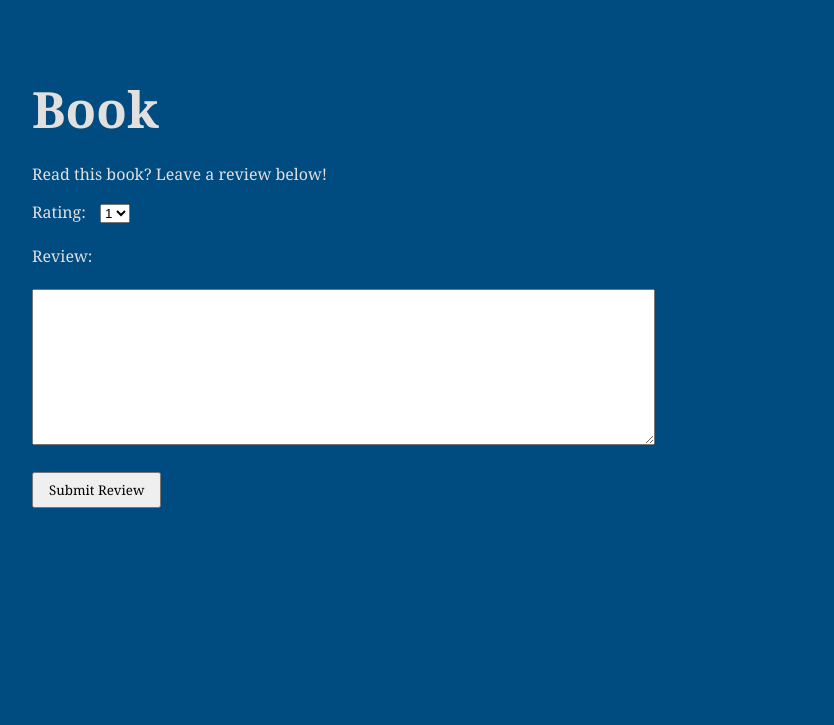
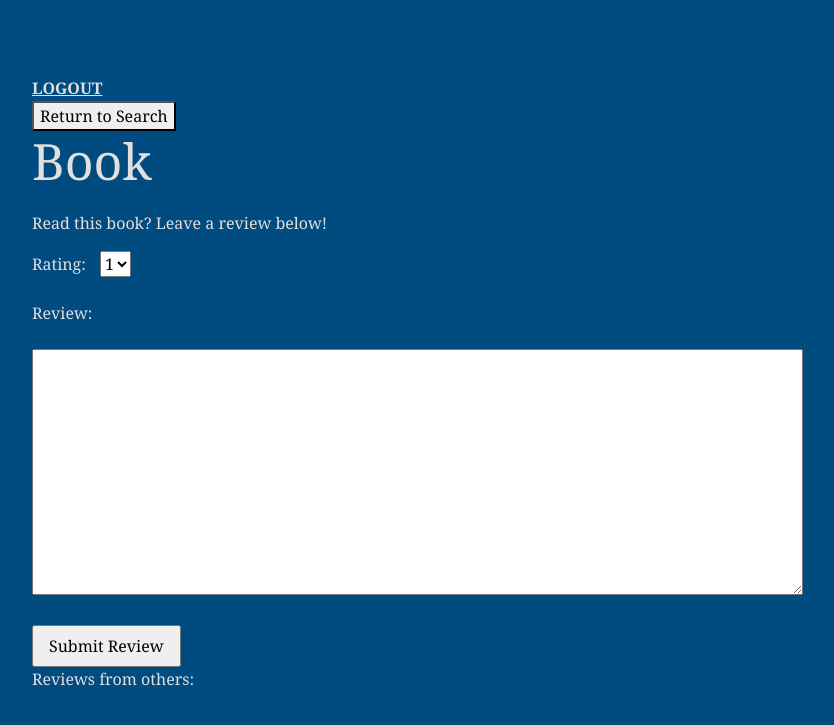
Before and after one commit to CMPSC297/project-2-sherry, a Flask app: template templates/book.html in a window 1280 px wide. Shown: the top 725 px of the page, without its empty margins (43-877 px from the left). Run offline with Flask 2, Linux system fonts and the light colour scheme; the template is opened without the code that fills it, so the values that code supplies are empty; some libraries are stand-ins or nearby versions.

Commit message:
Review functionality works

```diff
--- a/application.py
+++ b/application.py
@@ -9,17 +9,19 @@ from sqlalchemy.sql import text
 from sqlalchemy.orm import scoped_session, sessionmaker
 
 app = Flask(__name__)
-
+app.secret_key = '_23hd9udhf*HUHDF'
+# app.config['SECRET_KEY'] = 'hfouuwu9e8r9ui23jrojrlefl'
 # Configure session to use filesystem
-app.config["SESSION_PERMANENT"] = False
-app.config["SESSION_TYPE"] = "filesystem"
-Session(app)
+# app.config["SESSION_PERMANENT"] = False
+# app.config["SESSION_TYPE"] = "filesystem"
+# app.config['SECRET_KEY'] = 'hfouuwu9e8r9ui23jrojrlefl'
+# Session(app)
 
 # Set up database
 engine = create_engine("postgresql://localhost/sherryzhang")
 db = scoped_session(sessionmaker(bind=engine))
 
-app = Flask(__name__)
+# app = Flask(__name__)
 
 @app.route("/")
 def index():
@@ -60,10 +62,14 @@ def signin():
 def login():
     if request.method == "POST":
         username = request.form["username"]
+        session['sessionUsername'] = username
         password = request.form["password"]
 
         userInfo = db.execute(text("SELECT * FROM users WHERE username = :username AND password = :password"),
             {"username": username, "password": password}).fetchone()
+
+        # id = db.execute(text("SELECT id FROM users WHERE username = :username"), {"username": username}).fetchone()
+        # session['userSessionID'] = id
 
         if userInfo:
             return render_template("search.html")
@@ -74,6 +80,7 @@ def login():
 @app.route("/logout", methods=["POST"])
 def logout():
     if request.method == "POST":
+        session.pop("sessionUsername", None)
         return render_template("index.html")
 
 # Search Button
@@ -88,8 +95,8 @@ def search():
 
         # Searching by ISBN
         elif isbn and title == "" and author == "":
-            books = db.execute(text("SELECT * FROM books WHERE isbn = :isbn"),
-                {"isbn": isbn}).fetchall()
+            books = db.execute(text("SELECT * FROM books WHERE isbn LIKE :isbn"),
+                {"isbn": isbn+"%"}).fetchall()
             if books:
                 return render_template("search.html", books=books)
             else:
@@ -97,8 +104,8 @@ def search():
 
         # Searching by Book Title
         elif title and isbn == "" and author == "":
-            books = db.execute(text("SELECT * FROM books WHERE title = :title"),
-                {"title": title}).fetchall()
+            books = db.execute(text("SELECT * FROM books WHERE title LIKE :title"),
+                {"title": title+"%"}).fetchall()
             if books:
                 return render_template("search.html", books=books)
             else:
@@ -106,8 +113,8 @@ def search():
 
         # Searching by Author
         elif author and isbn == "" and title == "":
-            books = db.execute(text("SELECT * FROM books WHERE author = :author"),
-                {"author": author}).fetchall()
+            books = db.execute(text("SELECT * FROM books WHERE author LIKE :author"),
+                {"author": author+"%"}).fetchall()
             if books:
                 return render_template("search.html", books=books)
             else:
@@ -116,45 +123,53 @@ def search():
         else:
             return render_template("search.html", message="* Please only fill out one field above")
 
+# Return to Search
+@app.route("/returnToSearch", methods=["POST"])
+def returntoSearch():
+    if request.method == "POST":
+        return render_template("search.html")
+
 # View Book Button
 @app.route("/view", methods=["POST"])
 def view():
     if request.method == "POST":
         isbn = request.form["book"] # Gives ISBN
-        bookDetailDB = retrieveBook(isbn)
-        return render_template("book.html", message=bookDetailDB)
+        session["isbn"] = isbn
+        title = db.execute(text("SELECT title FROM books WHERE isbn = :isbn"),
+            {"isbn": isbn}).fetchone()
+        author = db.execute(text("SELECT author FROM books WHERE isbn = :isbn"),
+            {"isbn": isbn}).fetchone()
+        year = db.execute(text("SELECT year FROM books WHERE isbn = :isbn"),
+            {"isbn": isbn}).fetchone()
+        reviews = db.execute(text("SELECT review FROM reviews WHERE isbn = :isbn"),
+            {"isbn": isbn}).fetchall()
+        message = f"ISBN: {isbn}, \nTitle: {title} \nAuthor: {author} \nYear: {year}"
+        # bookDetailDB = retrieveBook(isbn)
+        return render_template("book.html", message=message, reviews=reviews)
 
-# @app.route("/review", methods=["POST"])
-# def review():
-#     if request.method == "POST":
-#         isbn = request.form["reviewISBN"]
-#         review = request.form["review"]
-#         db.execute(text("INSERT INTO reviews (isbn, review) VALUES (:isbn, :review)"),
-#             {"isbn": isbn, "review": review})
-#         db.commit()
-#         return render_template("index.html")
+@app.route("/review", methods=["POST"])
+def review():
+    if request.method == "POST":
+        if "sessionUsername" and "isbn" in session:
+            username = session["sessionUsername"]
+            isbn = session["isbn"]
+            review = request.form["review"]
+            rating = request.form["rating"]
 
-# # Writing Review
-# @app.route("/review", methods=["POST"])
-# def review():
-#     if request.method == "POST":
-#         user_id = session["user_id"]
-#         book_id = request.form["book_id"]
-#         rating = request.form["rating"]
-#         text = request.form["text"]
+            # Check if user already has existing review for the book
+            existingReviewCheck = db.execute(text("SELECT review FROM reviews WHERE isbn = :isbn AND username = :username"),
+                {"isbn": isbn, "username": username})
+            if existingReviewCheck:
+                error = "Unable to submit review as you have already reviewed this book"
+                return render_template("error.html", error=error)
 
-#         # Check if the user has already submitted a review for this book
-#         existing_review = db.execute("SELECT * FROM reviews WHERE user_id = :user_id AND book_id = :book_id",
-#                                      {"user_id": user_id, "book_id": book_id}).fetchone()
-#         if existing_review:
-#             return render_template("error.html", message="You have already submitted a review for this book.")
+            else:
+                db.execute(text("INSERT INTO reviews (username, isbn, rating, review) VALUES (:username, :isbn, :rating, :review)"),
+                {"username": username, "isbn": isbn, "rating": rating, "review": review})
+                db.commit()
+                complete = "Your review has been submitted"
+                return render_template("success.html", complete=complete)
 
-#         # Insert the new review into the database
-#         db.execute("INSERT INTO reviews (user_id, book_id, rating, text) VALUES (:user_id, :book_id, :rating, :text)",
-#                     {"user_id": user_id, "book_id": book_id, "rating": rating, "text": text})
-#         db.commit()
-
-#         #Dont know if review page exisits already
 
 if __name__ == "__main__":
     app.debug = True
--- a/templates/base.html
+++ b/templates/base.html
@@ -4,6 +4,11 @@
         <meta charset="UTF-8">
         <meta name="viewport" content="width=device-width, initial-scale=1.0">
         <meta http-equiv="X-UA-Compatible" content="ie=edge">
+        <!-- Latest compiled and minified CSS -->
+        <link href="https://cdn.jsdelivr.net/npm/bootstrap@5.2.3/dist/css/bootstrap.min.css" rel="stylesheet">
+
+<!-- Latest compiled JavaScript -->
+        <script src="https://cdn.jsdelivr.net/npm/bootstrap@5.2.3/dist/js/bootstrap.bundle.min.js"></script>
         <link rel="stylesheet" href="{{ url_for('static', filename='main.css') }}">
         {% block head %}{% endblock %}
     </head>
--- a/templates/book.html
+++ b/templates/book.html
@@ -5,6 +5,12 @@
 {% endblock %}
 
 {% block body %}
+<form action="/logout" method="POST">
+    <button class="logoutSignInButton">LOGOUT</button>
+</form>
+<form action="/returnToSearch">
+    <button class="returnToSearch">Return to Search</button>
+</form>
 <h1>Book</h1>
 {% if message %}
     <p class="message" style="color:rgb(226, 223, 223);">{{ message | safe }}</p>
@@ -23,4 +29,11 @@
     <textarea id="review" name="review" rows="10" cols="75"></textarea><br></br>
     <input type="submit" id="search" class="search" value="Submit Review">
 </form>
+{% if error %}
+    <p class="error" style="color:rgb(226, 223, 223);">{{ error | safe }}</p>
+{% endif %}
+<p>Reviews from others: </p>
+{% if reviews %}
+    <p class="reviews" style="color:rgb(226, 223, 223);">{{ reviews | safe }}</p>
+{% endif %}
 {% endblock %}
```
Also changed, not shown: sql/queries.sql (+5 -11 lines), templates/error.html (added, +15 -0 lines), templates/success.html (added, +15 -0 lines).
